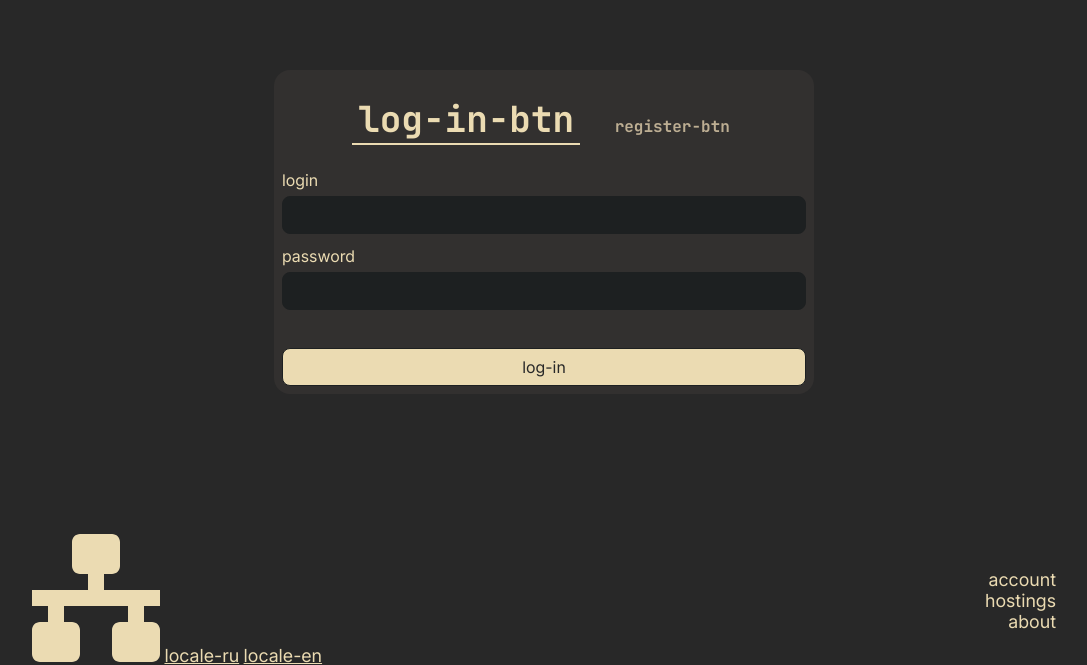
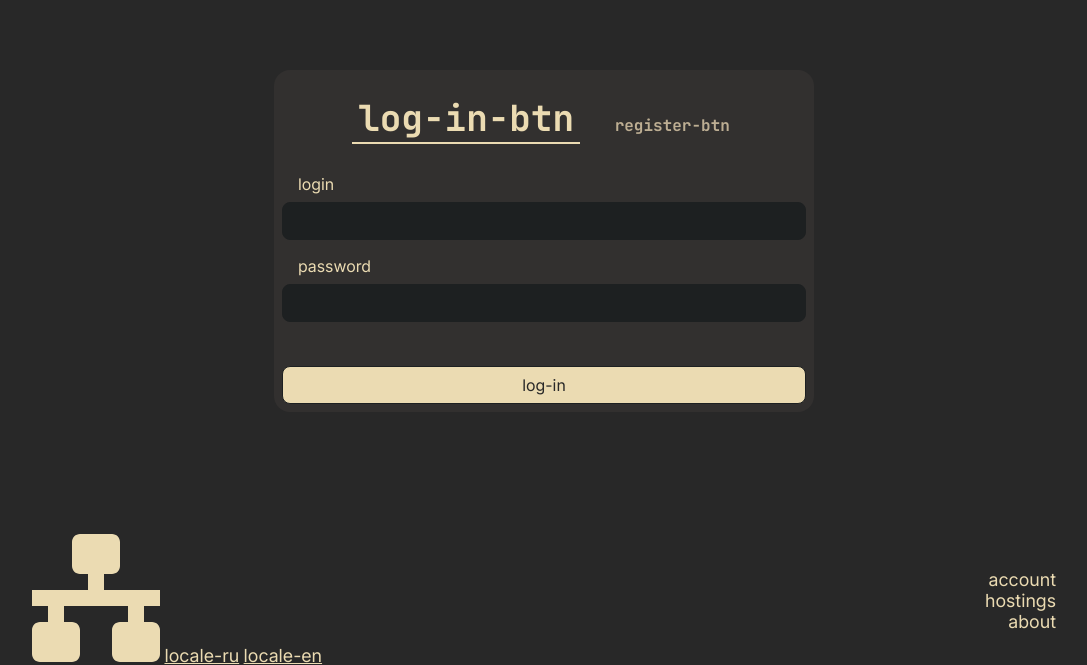
Before and after one commit to mssngtxtrs/course, a PHP site: page /auth in a window 1280 px wide. Shown: the part 120-785 px from the top of the page, without its empty margins (96-1183 px from the left). Run offline with PHP 8.4, Linux system fonts and the light colour scheme; the visitor is signed in with stand-in values (Sample User, id 1); data that the repository does not hold is empty.

Commit message:
favicon, routing, styling  - Small tweaks in style  - Added favicon placeholder  - Edited routing to work correctly with get-parameters

```diff
--- a/basic/dictionary.php
+++ b/basic/dictionary.php
@@ -38,25 +38,49 @@ class Dictionary {
 
 
 
-    public function getDictionaryString(string $lineName, string $dictionary): string {
+    public function getDictionaryString(string $line_name, string $dictionary): string {
         $output = "";
         $found = false;
+        /* $cached = false; */
 
-        $dictionary_content = $this->getDictionary($dictionary);
+        /* if (isset($_COOKIE['dictionary'][$this->locale][$dictionary])) { */
+        /*     $output = $_COOKIE['dictionary'][$this->locale][$dictionary][$line_name]; */
+        /*     $found = true; */
+        /*     $cached = true; */
+        /* } */
 
-        foreach ($dictionary_content as $line) {
-            if ($line[0] == $lineName) {
-                $output = $line[1];
-                $found = true;
+        /* if (!$cached) { */
+            $dictionary_content = $this->getDictionary($dictionary);
+
+            foreach ($dictionary_content as $line) {
+                if ($line[0] == $line_name) {
+                    $output = $line[1];
+                    /* if ($this->cacheDictionaryString($line[1], $line_name, $dictionary)) { */
+                    /*     error_log("Failed caching dictionary string"); */
+                    /* } */
+                    $found = true;
+                }
             }
-        }
+        /* } */
 
         if (!$found) {
-            $output = $lineName;
+            $output = $line_name;
         }
 
 
         return $output;
     }
+
+
+
+    private function cacheDictionaryString(string $line, string $line_name, string $dictionary): bool {
+        $output = false;
+
+        if (setcookie("dictionary[{$this->locale}][{$dictionary}][{$line_name}]", "{$line}")) {
+            $output = true;
+        }
+
+        return $output;
+    }
 }
 ?>
--- a/basic/router.php
+++ b/basic/router.php
@@ -1,94 +1,68 @@
 <?php
 $request = $_SERVER['REQUEST_URI'];
+$path = parse_url($request, PHP_URL_PATH);
+$query = $_GET;
 
-switch (true) {
-case $request == '':
-case $request == '/':
+switch ($path) {
+
+
+
+case '':
+case '/':
     echo $constructor->constructPage(
         [ "head", "header", "banner", "advantages", "hostings-slider", "footer" ],
         $dictionary->getDictionaryString($request, "paths"),
-        true
+        $global_flags['show-messages']
     );
-    $_SESSION['page_back'] = $request;
     break;
 
-case $request == '/about':
+
+
+case '/about':
     echo $constructor->constructPage(
         [ "head", "header", "footer" ],
         $dictionary->getDictionaryString($request, "paths"),
-        true
+        $global_flags['show-messages']
     );
-    $_SESSION['page_back'] = $request;
     break;
 
-case $request == '/hostings':
+
+
+case '/hostings':
     echo $constructor->constructPage(
         [ "head", "header", "footer" ],
         $dictionary->getDictionaryString($request, "paths"),
-        true
+        $global_flags['show-messages']
     );
-    $_SESSION['page_back'] = $request;
     break;
 
-case $request == '/account':
+
+
+case '/account':
     if (!$auth->getLogInStatus()) {
         header("Location: auth");
     } else {
         echo $constructor->constructPage(
             [ "head", "header", "footer" ],
             $dictionary->getDictionaryString($request, "paths"),
-            true
+            $global_flags['show-messages']
         );
-        $_SESSION['page_back'] = $request;
-    }
-    break;
-
-case $request == '/auth':
-    if ($auth->getLogInStatus()) {
-        header("Location: account");
-    } else {
-        echo $constructor->constructPage(
-            [ "head", "header", "auth", "footer" ],
-            $dictionary->getDictionaryString($request, "paths"),
-            true
-        );
-        $_SESSION['page_back'] = $request;
     }
     break;
 
 
 
-case $request == '/login':
-    /* echo "<pre>"; */
-    /* var_dump($_SESSION); */
-    /* unset($_SESSION['msg']); */
-    /* unset($_SESSION['error']); */
-    /* unset($_SESSION['dbg']); */
-
+case '/auth':
+    switch ($query['action'] ?? '') {
+    case "log-in":
         $auth->login(
             $database->escape($_POST['login']) ?? "",
             $database->escape($_POST['password']) ?? ""
         );
-
-    header("Location: account");
-    break;
-
-
-
-case $request == "/logout":
-    $auth->logout();
         header("Location: {$_SESSION['page_back']}");
         break;
 
-
-
-case $request == '/reg':
-    /* echo "<pre>"; */
-    /* var_dump($_SESSION); */
-    /* unset($_SESSION['msg']); */
-    /* unset($_SESSION['error']); */
-    /* unset($_SESSION['dbg']); */
-
+    case "register":
         $auth->register(
             [
                 'email' => $database->escape($_POST['email']) ?? "",
@@ -100,36 +74,59 @@ case $request == '/reg':
             $database->escape($_POST['password-confirm']) ?? "",
             $database->escape($_POST['consent']) ?? ""
         );
+        header("Location: {$_SESSION['page_back']}");
+        break;
 
+    case "log-out":
+        $auth->logout();
+        header("Location: {$_SESSION['page_back']}");
+        break;
+
+    case '':
+    default:
+        if ($auth->getLogInStatus()) {
+            header("Location: account");
+        } else {
+            echo $constructor->constructPage(
+                [ "head", "header", "auth", "footer" ],
+                $dictionary->getDictionaryString($request, "paths"),
+                $global_flags['show-messages']
+            );
+        }
+        break;
+    }
+    break;
+
+
+
+case '/loc':
+    $constructor->setSessionLocale($query['lang'] ?? 'ru');
     header("Location: {$_SESSION['page_back']}");
     break;
 
 
 
-case preg_match('#^/loc\?#', $request):
-    $constructor->setSessionLocale($_GET['lang']);
-    header("Location: {$_SESSION['page_back']}");
+case '/what':
+    echo $constructor->constructPage(
+        [ "head", "header", "rickroll", "footer" ],
+        $dictionary->getDictionaryString($request, "paths"),
+        $global_flags['show-messages']
+    );
     break;
 
 
-
-case $request == "/what":
-    echo $constructor->constructPage(
-        [ "head", "header", "rickroll", "footer" ],
-        $dictionary->getDictionaryString($request, "paths"),
-        true
-    );
-    $_SESSION['page_back'] = $request;
-    break;
 
 default:
     http_response_code(404);
     echo $constructor->constructPage(
         [ "head", "header", "404", "footer" ],
         $dictionary->getDictionaryString('404', "paths"),
-        true
+        $global_flags['show-messages']
     );
-    $_SESSION['page_back'] = $request;
     break;
 }
+
+
+
+$_SESSION['page_back'] = $request;
 ?>
--- a/index.php
+++ b/index.php
@@ -6,6 +6,7 @@ session_start();
 $global_flags = [
     'debug' => false,
     'try-auto-login' => true,
+    'show-messages' => true,
 ];
 
 require "basic/conn.php";
--- a/media/css/style.css
+++ b/media/css/style.css
@@ -462,7 +462,7 @@ a.footer-nav-link:active {
 }
 
 #auth form label {
-    margin: 12px 0 6px 0;
+    margin: 16px 0 8px 16px;
 }
 
 #auth input {
@@ -536,7 +536,7 @@ a.footer-nav-link:active {
 }
 
 #auth input[type="submit"] {
-    margin-top: calc(20px + 12px + 6px);
+    margin-top: calc(20px + 16px + 8px);
     width: 100%;
     background: var(--foreground);
     color: var(--background);
@@ -558,6 +558,15 @@ a.footer-nav-link:active {
     height: calc(80px - 24px - 4px);
 }
 
+#auth .auth-switcher .button-wrap {
+    display: inline-block;
+    margin-left: 24px;
+}
+
+#auth .auth-switcher .button-wrap:first-child {
+    margin-left: 0;
+}
+
 #auth .auth-switcher button {
     background: transparent;
     border: none;
@@ -565,21 +574,18 @@ a.footer-nav-link:active {
     font-family: "JetBrains Mono", "Courier New", Courier, monospace;
     font-size: var(--font-size-subheadings);
     font-weight: 700;
-    margin-left: 24px;
-    margin-top: 14.5px;
-    margin-bottom: 14.5px;
-    transition: .3s;
-    padding-bottom: 2px;
-}
-
-#auth .auth-switcher button:first-child {
-    margin-left: 0;
+    padding-top: 14.5px;
+    padding-bottom: 14.5px;
+    margin-bottom: 2px;
+    transition:
+        font-size .3s,
+        padding .3s;
 }
 
 #auth .auth-switcher button:hover {
     color: var(--foreground-lower);
-    margin-top: calc(14.5px / 2);
-    margin-bottom: calc(14.5px / 2);
+    padding-top: calc(14.5px / 2);
+    padding-bottom: calc(14.5px / 2);
     font-size: calc(var(--font-size-subheadings) + (var(--font-size-heading2) - var(--font-size-subheadings)) / 2);
 }
 
@@ -587,8 +593,7 @@ a.footer-nav-link:active {
     color: var(--foreground);
     font-size: var(--font-size-heading2);
     border-bottom: 2px solid var(--foreground);
-    margin-top: 0;
-    margin-bottom: 0;
+    padding-top: 0;
     padding-bottom: 0;
 }
 
--- a/templates/auth.php
+++ b/templates/auth.php
@@ -1,12 +1,16 @@
 <section id="auth">
     <div class="container">
         <div class="auth-switcher">
-            <button data-target="login"><?= $dictionary->getDictionaryString("log-in-btn", "auth") ?></button>
-            <button data-target="reg"><?= $dictionary->getDictionaryString("register-btn", "auth") ?></button>
+            <div class="button-wrap">
+                <button data-target="login"><?= $dictionary->getDictionaryString("log-in-btn", "auth") ?></button>
+            </div>
+            <div class="button-wrap">
+                <button data-target="reg"><?= $dictionary->getDictionaryString("register-btn", "auth") ?></button>
+            </div>
         </div>
 
         <div class="forms">
-            <form action="login" id="login" method="post">
+            <form action="auth?action=log-in" id="login" method="post">
                 <div class="row">
                     <div class="input"><label for="login"><?= $dictionary->getDictionaryString("login", "auth") ?></label><input type="text" name="login" required></div>
                 </div>
@@ -16,7 +20,7 @@
                 <input type="submit" class="button urgent" value="<?= $dictionary->getDictionaryString("log-in", "auth") ?>">
             </form>
 
-            <form action="reg" id="reg" method="post">
+            <form action="auth?action=register" id="reg" method="post">
                 <div class="row">
                     <div class="input"><label for="name"><?= $dictionary->getDictionaryString("name", "auth") ?></label><input type="text" name="name" required></div>
                     <div class="input"><label for="surname"><?= $dictionary->getDictionaryString("surname", "auth") ?></label><input type="text" name="surname" required></div>
--- a/templates/head.php
+++ b/templates/head.php
@@ -5,5 +5,6 @@
     <meta name="viewport" content="width=device-width, initial-scale=1.0">
     <title><?= $this->page_name ?> :: <?= $this->website_name ?></title>
     <link rel="stylesheet" href="<?= $this->media_folder ?>/css/style.css">
+    <link rel="icon" type="image/x-icon" href="media/placeholders/square-placeholder.svg">
 </head>
 <body>
```
Lines whose indentation alone changed are shown as unchanged.
